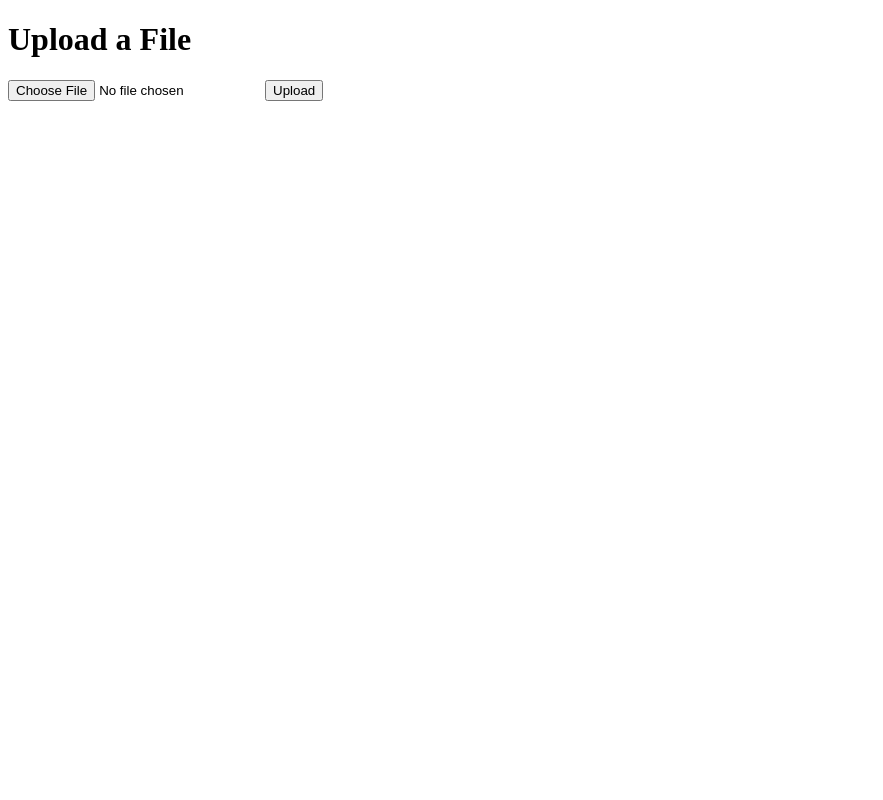
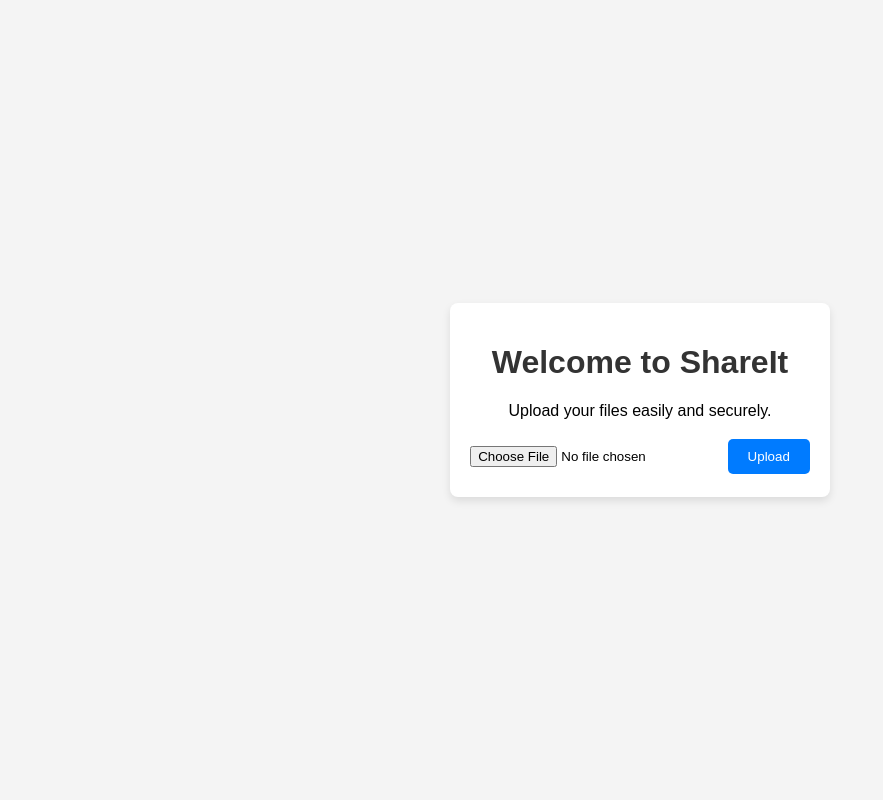
Before and after one commit to ShahFazleElahi/ShareIt-Simple-File-Exchange, a Flask app: page / in a window 1280 px wide. Shown: the whole page, without its empty margins (0-883 px from the left). Run offline with Flask 3, Linux system fonts and the light colour scheme.

Commit message:
Adding css style

```diff
--- /dev/null
+++ b/static/styles.css
@@ -0,0 +1,39 @@
+body {
+    font-family: Arial, sans-serif;
+    background-color: #f4f4f4;
+    margin: 0;
+    padding: 0;
+    display: flex;
+    justify-content: center;
+    align-items: center;
+    height: 100vh;
+}
+
+.container {
+    background-color: #fff;
+    padding: 20px;
+    border-radius: 8px;
+    box-shadow: 0 4px 8px rgba(0, 0, 0, 0.1);
+    text-align: center;
+}
+
+h1 {
+    color: #333;
+}
+
+.file-input {
+    margin: 10px 0;
+}
+
+.submit-button {
+    background-color: #007bff;
+    color: #fff;
+    border: none;
+    padding: 10px 20px;
+    border-radius: 5px;
+    cursor: pointer;
+}
+
+.submit-button:hover {
+    background-color: #0056b3;
+}
--- a/templates/index.html
+++ b/templates/index.html
@@ -3,13 +3,17 @@
 <head>
     <meta charset="UTF-8">
     <meta name="viewport" content="width=device-width, initial-scale=1.0">
-    <title>File Share</title>
+    <title>ShareIt: Simple File Exchange</title>
+    <link rel="stylesheet" href="{{ url_for('static', filename='styles.css') }}">
 </head>
 <body>
-    <h1>Upload a File</h1>
-    <form action="/upload" method="post" enctype="multipart/form-data">
-        <input type="file" name="file">
-        <input type="submit" value="Upload">
-    </form>
+    <div class="container">
+        <h1>Welcome to ShareIt</h1>
+        <p>Upload your files easily and securely.</p>
+        <form action="/upload" method="post" enctype="multipart/form-data">
+            <input type="file" name="file" class="file-input">
+            <input type="submit" value="Upload" class="submit-button">
+        </form>
+    </div>
 </body>
 </html>
```
Also changed, not shown: 2 other files.
